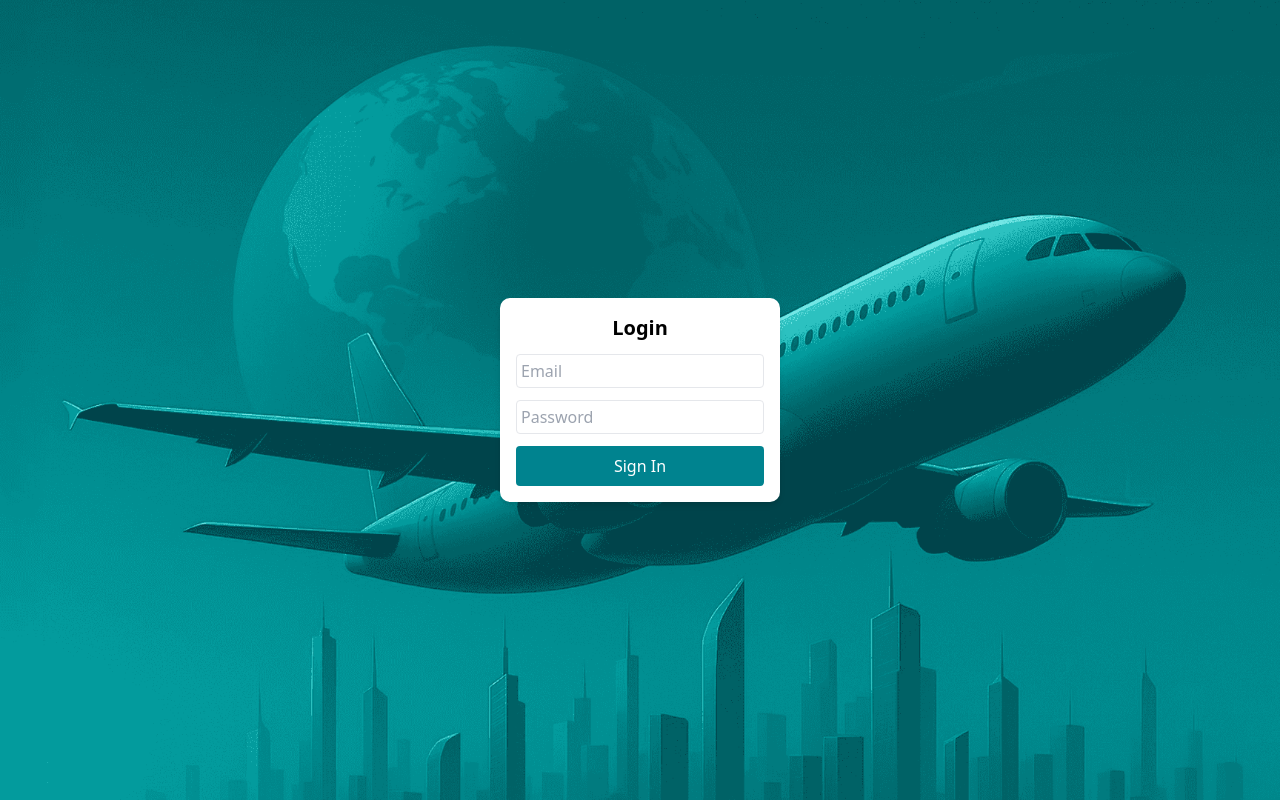
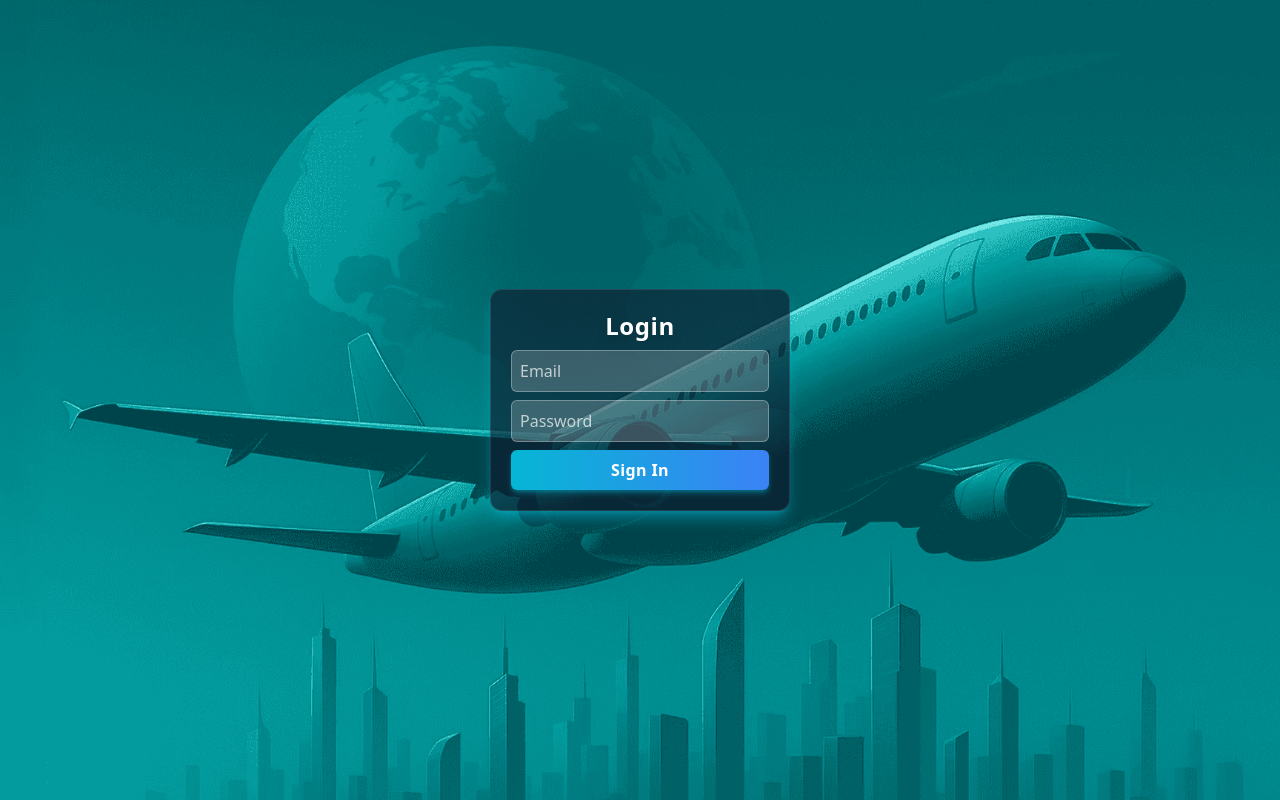
Before and after one commit to pujialimin/mantap-app, a React (Vite) app: page /login in a window 1280 px wide. Built offline with nearby package versions, Linux system fonts and the light colour scheme; what @react-pdf/renderer would draw is missing.

Commit message:
eedit form login

```diff
--- a/src/pages/Login.tsx
+++ b/src/pages/Login.tsx
@@ -32,29 +32,61 @@ export default function Login() {
     >
        <form
   onSubmit={handleLogin}
-        className="bg-white p-4 rounded-[10px] shadow-md w-[280px] space-y-3"
+  className="
+    bg-slate-900/60             /* semi transparan gelap */
+    border border-white/10
+    shadow-lg shadow-cyan-500/50
+    rounded-xl
+    p-5 w-[300px] space-y-2
+    text-white
+  "
 >
-        <h2 className="text-xl font-semibold text-center">Login</h2>
+  <h2 className="text-2xl font-bold text-center tracking-wide drop-shadow-lg">
+    Login
+  </h2>
+
   <input
     type="email"
     placeholder="Email"
-          className="w-full border p-1 rounded"
+    className="
+      w-full p-2 rounded-md
+      bg-white/20 border border-white/30
+      placeholder-white/70
+      focus:outline-none focus:ring-2 focus:ring-cyan-400
+      text-white
+    "
     value={email}
     onChange={(e) => setEmail(e.target.value)}
     required
   />
+
   <input
     type="password"
     placeholder="Password"
-          className="w-full border p-1 rounded"
+    className="
+      w-full p-2 rounded-md
+      bg-white/20 border border-white/30
+      placeholder-white/70
+      focus:outline-none focus:ring-2 focus:ring-cyan-400
+      text-white
+    "
     value={password}
     onChange={(e) => setPassword(e.target.value)}
     required
   />
-        {error && <p className="text-red-500 text-sm">{error}</p>}
+
+  {error && <p className="text-red-400 text-sm">{error}</p>}
+
   <button
     type="submit"
-          className="w-full bg-gradient-to-t from-[#00838F] to-[#00838F] text-white p-2 rounded hover:bg-green-600"
+    className="
+      w-full p-2 rounded-md
+      bg-gradient-to-r from-cyan-500 to-blue-500
+      hover:from-blue-500 hover:to-cyan-500
+      shadow-md shadow-cyan-500/40
+      text-white font-semibold tracking-wide
+      transition duration-300
+    "
   >
     Sign In
   </button>
```
Lines whose indentation alone changed are shown as unchanged.
